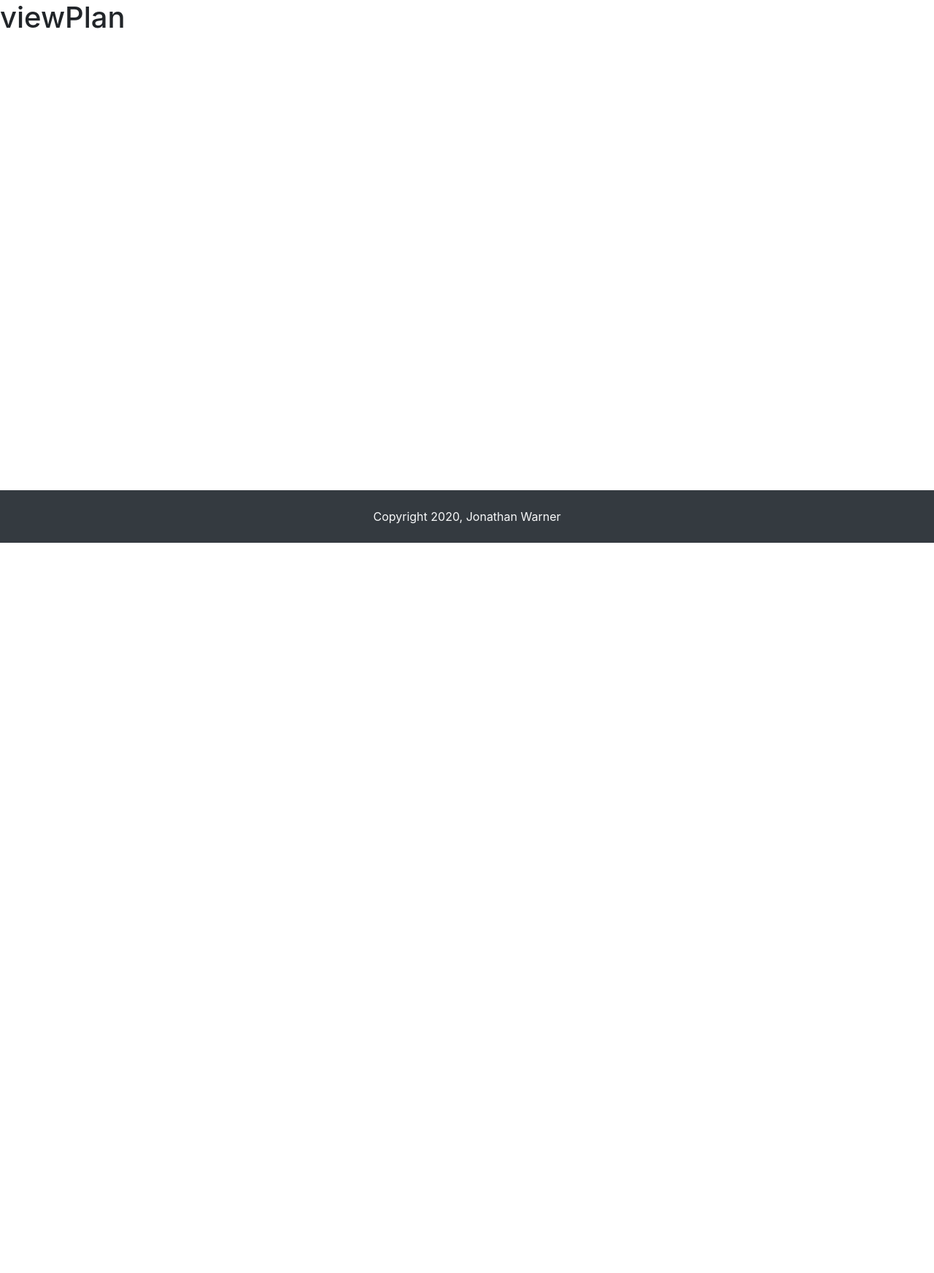
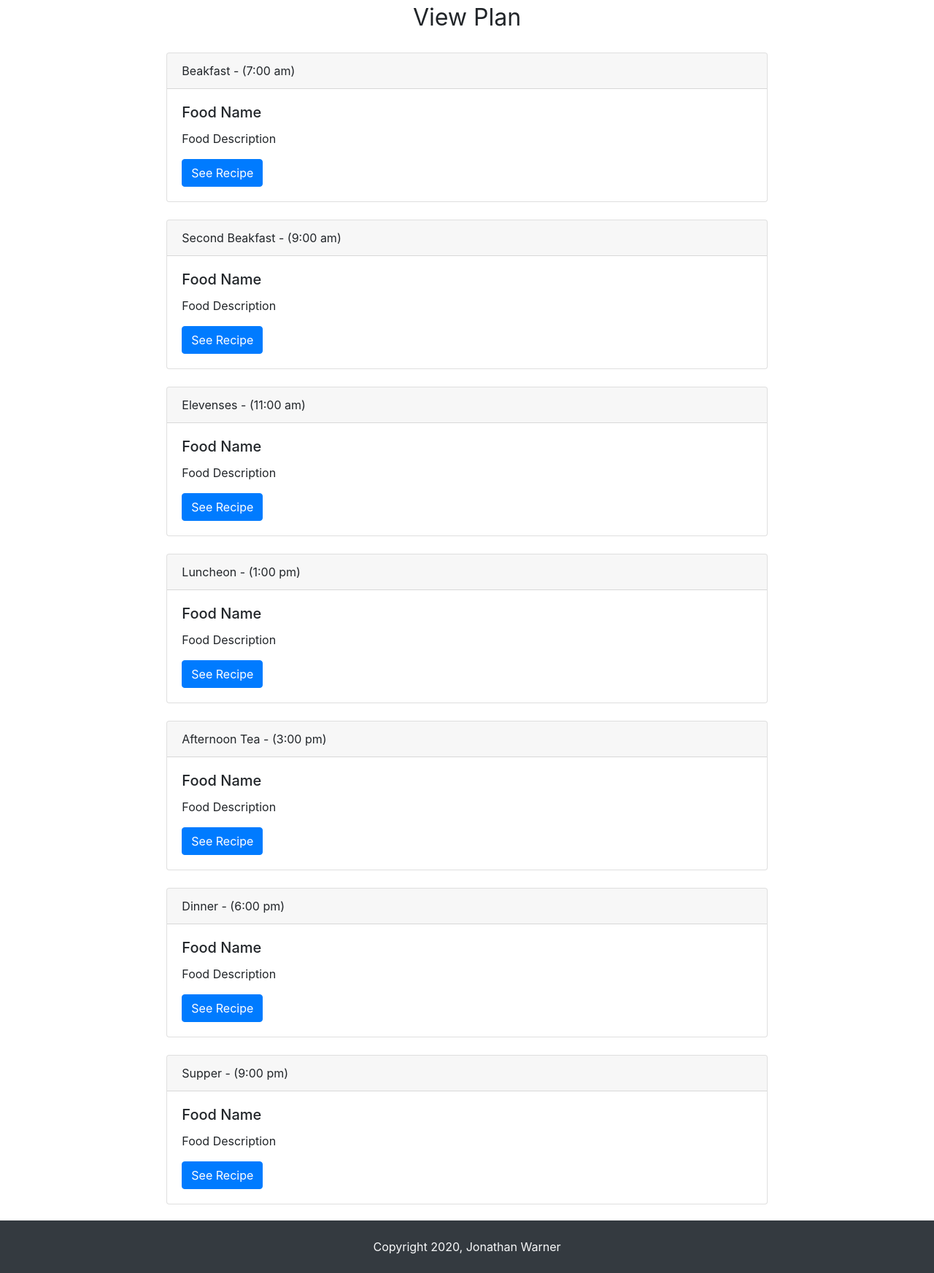
Before and after one commit to jewarner57/Hobbit-Meal-Planner, a Flask app: page /viewPlan in a window 1280 px wide. Shown: the part 56-1801 px from the top of the page at 73% size. Before the commit the page ends 800 px from the top, so only its background shows below. Run offline with Flask 2, Linux system fonts and the light colour scheme.

Commit message:
finished view plan template

```diff
--- a/plan/routes.py
+++ b/plan/routes.py
@@ -1,4 +1,6 @@
-from flask import Blueprint, render_template, request
+from flask import Blueprint, render_template, request, redirect, url_for
+import requests
+
 
 plan = Blueprint("plan", __name__, template_folder="templates")
 
@@ -8,9 +10,15 @@ def createPlan():
     if request.method == "GET":
         return render_template("createPlan.html")
     else:
-        return "post recieved"
+        return redirect(url_for("plan.viewPlan"))
 
 
 @plan.route("/viewPlan")
 def viewPlan():
+
+    # url = "http://api.openweathermap.org/data/2.5/weather"
+    # params = {"appid": API_KEY, "q": city, "units": units}
+
+    # result_json = requests.get(url, params=params).json()
+
     return render_template("viewPlan.html")
--- a/templates/about.html
+++ b/templates/about.html
@@ -14,10 +14,11 @@
                 and provide recipes.
                 <br><br>
                 Our meal plan creator is powered by the spoonacular api.
-                You can check it out here: <a href="https://spoonacular.com/">Spoonacular</a>
+                You can check it out here: <a href="https://spoonacular.com/" target="_blank">Spoonacular</a>
                 <br><br>
                 Our meals are designed using
-                <a href="https://www.webstaurantstore.com/blog/1786/hobbit-meals-to-celebrate-hobbit-day.html">
+                <a href="https://www.webstaurantstore.com/blog/1786/hobbit-meals-to-celebrate-hobbit-day.html"
+                    target="_blank">
                     webstaurantstore's guide
                 </a>
                 to hobbit meals.
--- a/templates/viewPlan.html
+++ b/templates/viewPlan.html
@@ -1,6 +1,87 @@
 {% extends 'base.html' %}
 {% block content %}
 
-<h1>viewPlan</h1>
+<section>
+    <div class="container col-lg-8 offset-lg-2">
+        <p class="display-5 text-center">View Plan</p>
+
+        <div class="card my-4">
+            <div class="card-header">
+                Beakfast - (7:00 am)
+            </div>
+            <div class="card-body">
+                <h5 class="card-title">Food Name</h5>
+                <p class="card-text">Food Description</p>
+                <a href="#" class="btn btn-primary">See Recipe</a>
+            </div>
+        </div>
+
+        <div class="card my-4">
+            <div class="card-header">
+                Second Beakfast - (9:00 am)
+            </div>
+            <div class="card-body">
+                <h5 class="card-title">Food Name</h5>
+                <p class="card-text">Food Description</p>
+                <a href="#" class="btn btn-primary">See Recipe</a>
+            </div>
+        </div>
+
+        <div class="card my-4">
+            <div class="card-header">
+                Elevenses - (11:00 am)
+            </div>
+            <div class="card-body">
+                <h5 class="card-title">Food Name</h5>
+                <p class="card-text">Food Description</p>
+                <a href="#" class="btn btn-primary">See Recipe</a>
+            </div>
+        </div>
+
+        <div class="card my-4">
+            <div class="card-header">
+                Luncheon - (1:00 pm)
+            </div>
+            <div class="card-body">
+                <h5 class="card-title">Food Name</h5>
+                <p class="card-text">Food Description</p>
+                <a href="#" class="btn btn-primary">See Recipe</a>
+            </div>
+        </div>
+
+        <div class="card my-4">
+            <div class="card-header">
+                Afternoon Tea - (3:00 pm)
+            </div>
+            <div class="card-body">
+                <h5 class="card-title">Food Name</h5>
+                <p class="card-text">Food Description</p>
+                <a href="#" class="btn btn-primary">See Recipe</a>
+            </div>
+        </div>
+
+        <div class="card my-4">
+            <div class="card-header">
+                Dinner - (6:00 pm)
+            </div>
+            <div class="card-body">
+                <h5 class="card-title">Food Name</h5>
+                <p class="card-text">Food Description</p>
+                <a href="#" class="btn btn-primary">See Recipe</a>
+            </div>
+        </div>
+
+        <div class="card my-4">
+            <div class="card-header">
+                Supper - (9:00 pm)
+            </div>
+            <div class="card-body">
+                <h5 class="card-title">Food Name</h5>
+                <p class="card-text">Food Description</p>
+                <a href="#" class="btn btn-primary">See Recipe</a>
+            </div>
+        </div>
+    </div>
+</section>
 
 {% endblock content %}
```
